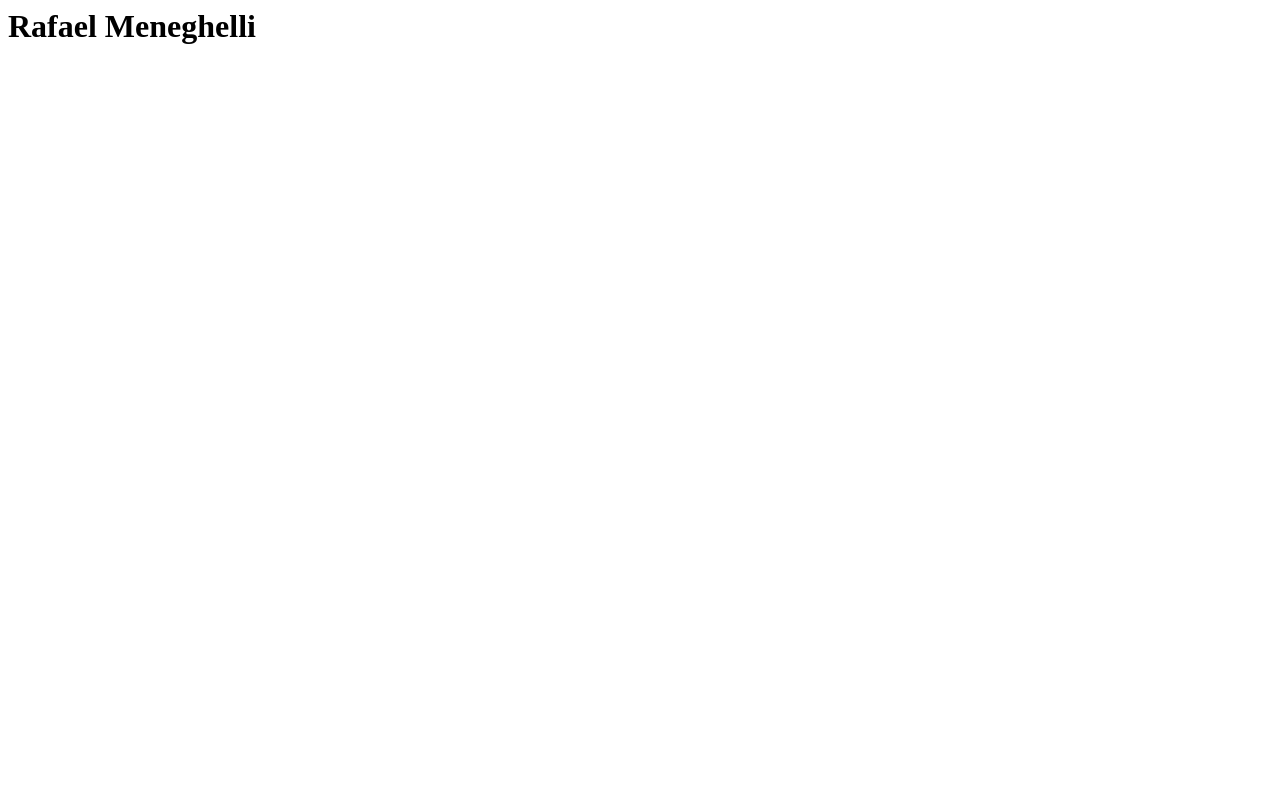
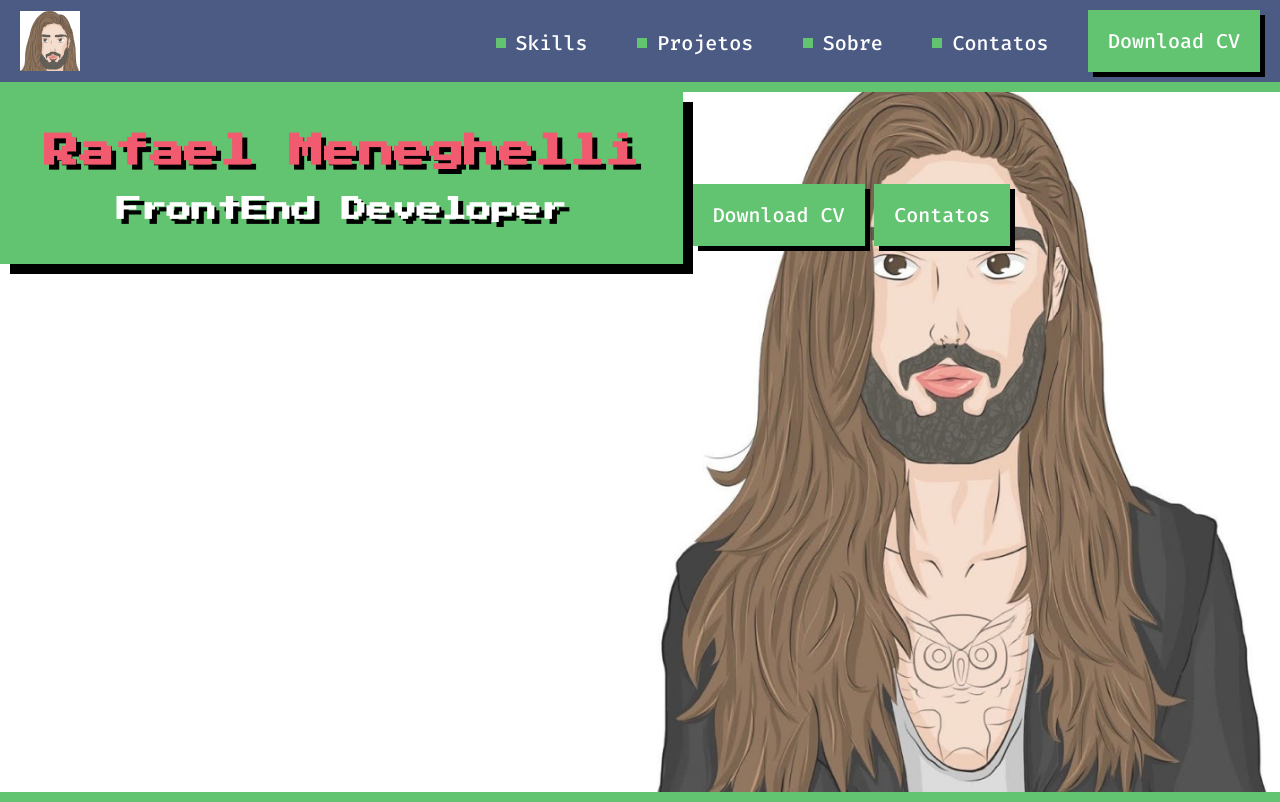
Before and after one commit to MeneghelliRafa/meneghellirafa.github.io, a plain HTML site: page index.html in a window 1280 px wide. Drawn offline with Linux system fonts and the light colour scheme.

Commit message:
Adiciona o projeto do curso

```diff
--- /dev/null
+++ b/css/components/action.css
@@ -0,0 +1,17 @@
+.action {
+    display: inline-flex;
+    align-items: center;
+    color: #FFF;
+    font-size: 20px;
+    font-weight: 500;
+    text-decoration: none;
+    margin-right: 30px;
+}
+
+.action::before {
+    content: "";
+    background-color: #62C370;
+    width: 10px;
+    height: 10px;
+    margin: 10px;
+}
--- /dev/null
+++ b/css/components/banner.css
@@ -0,0 +1,7 @@
+.banner {
+    background-image: url(../../assets/img/Group.png);
+    background-repeat: no-repeat;
+    background-size: 100%;
+    height: 700px;
+    border-bottom: 10px solid #62C370;
+}
--- /dev/null
+++ b/css/components/box.css
@@ -0,0 +1,11 @@
+.box {
+    display: inline-block;
+    background-color: #62C370;
+    box-shadow: 10px 10px #000;
+    text-align: center;
+    padding: 42px 44px;
+}
+
+.box .title {
+    margin-bottom: 28px;
+}
--- /dev/null
+++ b/css/components/button.css
@@ -0,0 +1,15 @@
+.button {
+    display: inline-block;
+    background-color: #62C370;
+    box-shadow: 5px 5px #000;
+    padding: 18px 20px;
+    margin-right: 0;
+    transition: transform 400ms cubic-bezier(.45,.97,.68,2.48);
+    font-size: 20px;
+    color: #FFF;
+    text-decoration: none;
+}
+
+.button:hover {
+    transform: scale(1.05);
+}
--- /dev/null
+++ b/css/components/header.css
@@ -0,0 +1,8 @@
+.header {
+    display: flex;
+    justify-content: space-between;
+    align-items: center;
+    background-color: #4C5B84;
+    border-bottom: 10px solid #62C370;
+    padding: 10px 20px;
+}
--- /dev/null
+++ b/css/components/subtitle.css
@@ -0,0 +1,6 @@
+.subtitle {
+    font-family: 'Press Start 2P', sans-serif;
+    font-size: 25px;
+    color: #FFF;
+    text-shadow: 5px 5px #000;
+}
--- /dev/null
+++ b/css/components/title.css
@@ -0,0 +1,6 @@
+.title {
+    font-family: 'Press Start 2P', sans-serif;
+    font-size: 35px;
+    color: #F25A70;
+    text-shadow: 5px 5px #000;
+}
--- /dev/null
+++ b/css/reset.css
@@ -0,0 +1,12 @@
+body {
+    font-family: "Fira Code", Arial, Helvetica, sans-serif;
+}
+
+body, h1, h2, h3 {
+    margin: 0;
+}
+
+button {
+    border: none;
+    font-family: inherit;
+    }
--- a/index.html
+++ b/index.html
@@ -1 +1,44 @@
-<h1>Rafael Meneghelli</h1>
+<!DOCTYPE html>
+<html lang="pt-BR">
+    <head>
+        <meta charset="utf-8">
+        <title>Rafael Meneghelli</title>
+
+        <link rel="preconnect" href="https://fonts.googleapis.com">
+        <link rel="preconnect" href="https://fonts.gstatic.com" crossorigin>
+        <link href="https://fonts.googleapis.com/css2?family=Fira+Code:wght@300;500&family=Press+Start+2P&display=swap" rel="stylesheet">
+
+        <link rel="stylesheet" href="css/index.css">
+        <link rel="stylesheet" href="css/reset.css">
+        <link rel="stylesheet" href="css/components/title.css">
+        <link rel="stylesheet" href="css/components/banner.css">
+        <link rel="stylesheet" href="css/components/subtitle.css">
+        <link rel="stylesheet" href="css/components/box.css">
+        <link rel="stylesheet" href="css/components/button.css">
+        <link rel="stylesheet" href="css/components/action.css">
+        <link rel="stylesheet" href="css/components/header.css">
+    </head>
+
+    <body>
+        <header class="header">
+            <img src="assets/img/logo.png">
+
+            <nav>
+                <a class="action" href="" lang="en">Skills</a>
+                <a class="action" href="">Projetos</a>
+                <a class="action" href="">Sobre</a>
+                <a class="action" href="">Contatos</a>
+                <a class="button" href="" lang="en">Download CV</a>
+            </nav>
+        </header>
+        <section class="banner">
+            <div class="box">
+                <h1 class="title">Rafael Meneghelli</h1>
+                <h2 class="subtitle">FrontEnd Developer</h2>
+            </div>
+
+            <a class="button" href="" lang="en">Download CV</a>
+            <a class="button" href="">Contatos</a>
+        </section>
+    </body>
+</html>
```
Also changed, not shown: assets/img/Group.png (added), assets/img/logo.png (added), css/index.css (added), 1 other file.
